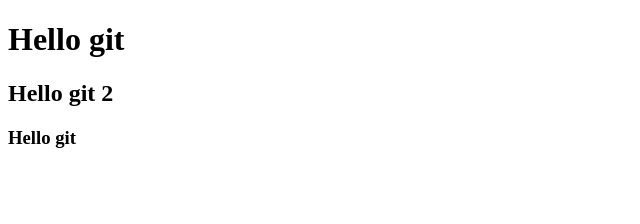
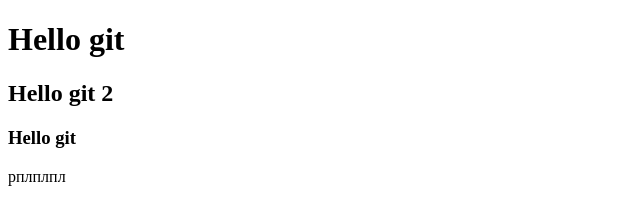
Before and after one commit to no074054/Repository, a plain HTML site: page index.html in a window 1280 px wide. Shown: the full height of the page, 0-640 px from the left. Drawn offline with Linux system fonts and the light colour scheme.

Commit message:
Main commit

```diff
--- a/index.html
+++ b/index.html
@@ -8,5 +8,6 @@
 	<h1>Hello git</h1>
 	<h2>Hello git 2</h2>
 	<h3>Hello git</h3>
+	рплплпл
 </body>
 </html>
```
